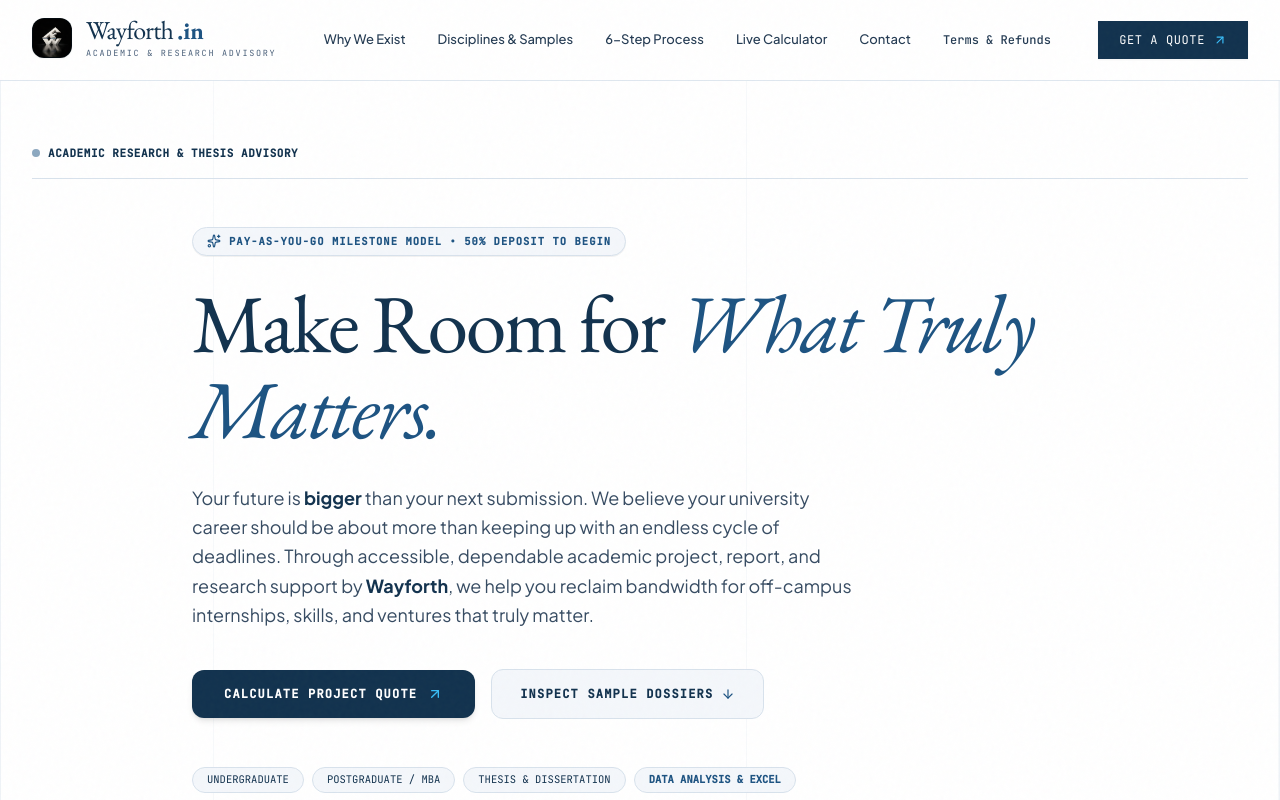
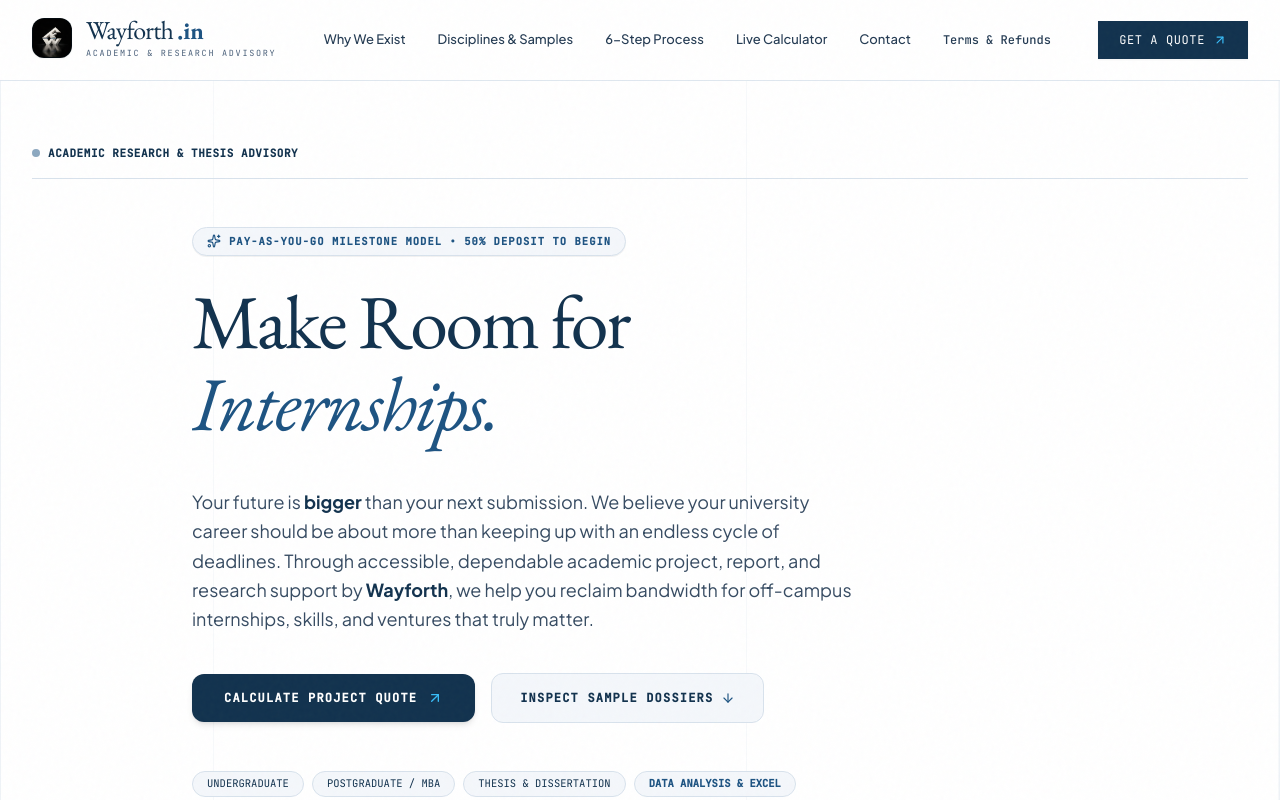
Before and after one commit to AnsHh9094/WAYFORTH, a Next.js app: page / in a window 1280 px wide. Shown: the top 800 px of the page. Built offline with nearby package versions, Linux system fonts and the light colour scheme; no server answers.

Commit message:
feat: finalize Rumelaz font for manifesto, update advisory hours to 12PM-12AM, and restore stable kinetic hero headline

```diff
--- a/src/components/contact/ContactSection.tsx
+++ b/src/components/contact/ContactSection.tsx
@@ -108,7 +108,7 @@ export function ContactSection() {
               <ul className="text-xs text-[#4A607A] space-y-2 mb-6 font-sans">
                 <li className="flex justify-between border-b border-[#D8E2EC]/60 pb-1.5">
                   <span>Mon – Sat:</span>
-                  <span className="text-[#12324E] font-semibold">9:00 AM – 9:00 PM IST</span>
+                  <span className="text-[#12324E] font-semibold">12:00 PM – 12:00 AM IST</span>
                 </li>
                 <li className="flex justify-between border-b border-[#D8E2EC]/60 pb-1.5">
                   <span>Sunday:</span>
--- a/src/components/hero/EditorialHero.tsx
+++ b/src/components/hero/EditorialHero.tsx
@@ -1,7 +1,7 @@
 'use client';
 
-import React from 'react';
-import { motion } from 'framer-motion';
+import React, { useState, useEffect } from 'react';
+import { motion, AnimatePresence } from 'framer-motion';
 import { ArrowDown, ArrowUpRight, ShieldCheck, FileCheck, Sparkles, Layers } from 'lucide-react';
 import { BrandName } from '@/config/brand.config';
 
@@ -9,6 +9,15 @@ interface EditorialHeroProps {
   brandName: BrandName;
   onRequestQuote: () => void;
 }
+
+const ROTATING_WORDS = [
+  'What Truly Matters.',
+  'Opportunities.',
+  'Internships.',
+  'Ambitions.',
+  'Practical Skills.',
+  'New Ventures.',
+];
 
 const editorial = [0.16, 1, 0.3, 1] as const;
 
@@ -23,6 +32,15 @@ const revealItem = (delay: number) => ({
 });
 
 export function EditorialHero({ brandName, onRequestQuote }: EditorialHeroProps) {
+  const [wordIndex, setWordIndex] = useState(0);
+
+  useEffect(() => {
+    const interval = setInterval(() => {
+      setWordIndex((prev) => (prev + 1) % ROTATING_WORDS.length);
+    }, 2800);
+    return () => clearInterval(interval);
+  }, []);
+
   return (
     <section className="relative overflow-hidden bg-[#FFFFFF] text-[#12324E] pt-12 pb-20 sm:pt-16 sm:pb-24 border-b border-[#D8E2EC]">
       {/* Subtle Architectural Blueprint Grid */}
@@ -61,16 +79,23 @@ export function EditorialHero({ brandName, onRequestQuote }: EditorialHeroProps)
             <span>PAY-AS-YOU-GO MILESTONE MODEL • 50% DEPOSIT TO BEGIN</span>
           </motion.div>
 
-          {/* Main Headline — Restored to Grand Scale */}
+          {/* Main Headline — Restored to Grand Scale with Fixed-Dimension Kinetic Slot */}
           <motion.div className="mb-8" variants={revealItem(0.12)}>
-            <h1 className="font-serif text-5xl sm:text-7xl lg:text-[82px] font-normal tracking-[-0.03em] text-[#12324E] leading-[1.04]">
-              Make Room for{' '}
-              <span className="italic font-serif font-light text-[#1D5382]">
-                What Truly
-              </span>
-              <br />
-              <span className="italic font-serif font-light text-[#1D5382]">
-                Matters.
+            <h1 className="font-serif text-4xl sm:text-6xl lg:text-[76px] font-normal tracking-[-0.03em] text-[#12324E] leading-[1.08]">
+              <span className="block">Make Room for</span>
+              <span className="relative block h-[1.22em] overflow-hidden text-[#1D5382] italic font-serif font-light">
+                <AnimatePresence mode="popLayout" initial={false}>
+                  <motion.span
+                    key={wordIndex}
+                    initial={{ opacity: 0, y: '65%', filter: 'blur(3px)' }}
+                    animate={{ opacity: 1, y: '0%', filter: 'blur(0px)' }}
+                    exit={{ opacity: 0, y: '-65%', filter: 'blur(3px)' }}
+                    transition={{ duration: 0.45, ease: editorial }}
+                    className="block whitespace-nowrap"
+                  >
+                    {ROTATING_WORDS[wordIndex]}
+                  </motion.span>
+                </AnimatePresence>
               </span>
             </h1>
           </motion.div>
--- a/src/components/manifesto/ManifestoSection.tsx
+++ b/src/components/manifesto/ManifestoSection.tsx
@@ -1,19 +1,14 @@
 'use client';
 
 import React from 'react';
-import { motion } from 'framer-motion';
 import { BRAND_CONFIG } from '@/config/brand.config';
-import { ArrowUpRight, ShieldCheck, BookOpen, Clock, Award } from 'lucide-react';
+import { ArrowUpRight } from 'lucide-react';
 
 interface ManifestoSectionProps {
   onRequestQuote?: () => void;
 }
 
-const editorial = [0.16, 1, 0.3, 1] as const;
-
 export function ManifestoSection({ onRequestQuote }: ManifestoSectionProps) {
-  const fontStyle = { fontFamily: "'RumelazGekinsa', Georgia, serif" };
-
   return (
     <section id="manifesto" className="relative bg-[#0C1220] text-[#F5F0E8] overflow-hidden">
       {/* Editorial Hairline Top Rule in Antique Brass */}
@@ -38,15 +33,18 @@ export function ManifestoSection({ onRequestQuote }: ManifestoSectionProps) {
           </p>
         </div>
 
-        {/* The Core Thesis Pull Quote in Rumelaz Gekinsa */}
+        {/* The Core Thesis Pull Quote */}
         <blockquote className="space-y-6 max-w-4xl mb-12">
           <h2
             className="text-[#F5F0E8] font-rumelaz text-3xl sm:text-5xl lg:text-[54px] font-normal leading-[1.2] tracking-[-0.01em]"
-            style={fontStyle}
+            style={{ fontFamily: "'RumelazGekinsa', Georgia, serif" }}
           >
             Your future is <span className="text-[#FFFFFF] font-normal underline decoration-[#B8975A]/60 decoration-1 underline-offset-8">bigger</span> than your next submission.
             The difference is not effort — it is{' '}
-            <span className="italic font-rumelaz text-[#B8975A]" style={fontStyle}>
+            <span
+              className="italic font-rumelaz text-[#B8975A]"
+              style={{ fontFamily: "'RumelazGekinsa', Georgia, serif" }}
+            >
               reclaiming bandwidth for what truly matters.
             </span>
           </h2>
@@ -61,25 +59,34 @@ export function ManifestoSection({ onRequestQuote }: ManifestoSectionProps) {
           </span>
         </div>
 
-        {/* Two-Column Supporting Narrative (Unified Rumelaz styling) */}
+        {/* Two-Column Supporting Narrative (No generic card boxes) */}
         <div className="grid grid-cols-1 lg:grid-cols-12 gap-10 lg:gap-16 mb-20 text-sm sm:text-base leading-[1.85] font-light text-[#8A9BB0]">
           <div className="lg:col-span-6 space-y-5">
             <p
               className="text-[#F5F0E8] font-rumelaz text-lg sm:text-xl font-normal leading-relaxed italic border-l-2 border-[#B8975A] pl-5"
-              style={fontStyle}
+              style={{ fontFamily: "'RumelazGekinsa', Georgia, serif" }}
             >
               &ldquo;{BRAND_CONFIG.manifestoLead}&rdquo;
             </p>
-            <p className="font-rumelaz text-[#CBD8E6] text-base leading-relaxed tracking-normal font-normal" style={fontStyle}>
+            <p
+              className="font-rumelaz text-[#CBD8E6] text-base leading-relaxed tracking-normal font-normal"
+              style={{ fontFamily: "'RumelazGekinsa', Georgia, serif" }}
+            >
               When exhaustive documentation, data formatting, and formatting compliance consume your entire waking bandwidth, it is your off-campus internships, startup ventures, and career placements that suffer.
             </p>
           </div>
 
           <div className="lg:col-span-6 space-y-5">
-            <p className="font-rumelaz text-[#CBD8E6] text-base leading-relaxed tracking-normal font-normal" style={fontStyle}>
+            <p
+              className="font-rumelaz text-[#CBD8E6] text-base leading-relaxed tracking-normal font-normal"
+              style={{ fontFamily: "'RumelazGekinsa', Georgia, serif" }}
+            >
               Wayforth was founded on the conviction that elite academic advisory should operate with the intellectual rigour of an independent research consultancy and the complete discretion of a private office.
             </p>
-            <p className="font-rumelaz text-[#CBD8E6] text-base leading-relaxed tracking-normal font-normal" style={fontStyle}>
+            <p
+              className="font-rumelaz text-[#CBD8E6] text-base leading-relaxed tracking-normal font-normal"
+              style={{ fontFamily: "'RumelazGekinsa', Georgia, serif" }}
+            >
               We do not provide generic automated shortcuts. We construct rigorous, peer-reviewed methodological frameworks and custom empirical workbooks—empowering you to defend with total confidence.
             </p>
           </div>
@@ -110,7 +117,7 @@ export function ManifestoSection({ onRequestQuote }: ManifestoSectionProps) {
                   <div>
                     <h3
                       className="font-rumelaz text-xl sm:text-2xl text-[#F5F0E8] font-normal tracking-tight group-hover:text-white transition-colors"
-                      style={fontStyle}
+                      style={{ fontFamily: "'RumelazGekinsa', Georgia, serif" }}
                     >
                       {usp.title}
                     </h3>
@@ -123,8 +130,8 @@ export function ManifestoSection({ onRequestQuote }: ManifestoSectionProps) {
                 {/* Subtitle / Lead */}
                 <div className="md:col-span-3">
                   <p
-                    className="font-rumelaz text-xs leading-relaxed text-[#CBD8E6] font-medium"
-                    style={fontStyle}
+                    className="font-rumelaz text-xs text-[#CBD8E6] font-medium leading-relaxed"
+                    style={{ fontFamily: "'RumelazGekinsa', Georgia, serif" }}
                   >
                     {usp.lead}
                   </p>
@@ -133,8 +140,8 @@ export function ManifestoSection({ onRequestQuote }: ManifestoSectionProps) {
                 {/* Detailed Description */}
                 <div className="md:col-span-5">
                   <p
-                    className="font-rumelaz text-xs sm:text-[13px] leading-relaxed font-normal text-[#CBD8E6]"
-                    style={fontStyle}
+                    className="font-rumelaz text-xs sm:text-[13px] text-[#A2B4C7] leading-relaxed font-normal"
+                    style={{ fontFamily: "'RumelazGekinsa', Georgia, serif" }}
                   >
                     {usp.description}
                   </p>
```
